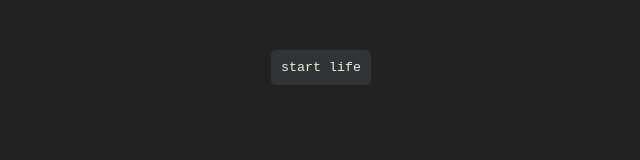
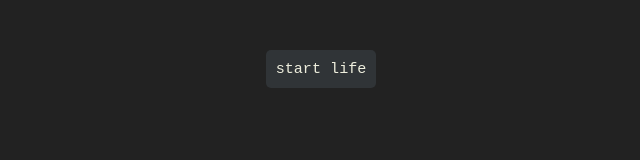
Before and after one commit to kajetanjasztal/matrix-tracer, a plain HTML site: page index.html in a window 1280 px wide. Shown: the full height of the page, 319-959 px from the left. Drawn offline with Linux system fonts and the light colour scheme.

Commit message:
style it better

```diff
--- a/index.html
+++ b/index.html
@@ -1,4 +1,4 @@
-<body>
+<meta name="viewport" content= "width=device-width, initial-scale=1.0">
 <script type="module">
   import startLife from "./js/svgLife.js";
   let stopLife = null;
@@ -11,21 +11,9 @@
 <button id="start">start life</button>
 <div id="svg"></div>
 <style>
-body {background: #222}
-#svg, #start {
-  display: block;
-  background: #303437;
-  max-width: 80vw;
-  color: #eed;
-  width: max-content;
-  padding: 0;
-  margin: 50px auto 0;
-  font-family: monospace;
-  overflow: hidden;
-  border-radius: 5px;
-  border: none;
-}
-#start {padding: 10px};
-div * {width: 100%}
+body {background:#222}
+#svg, #start {background:#303437;width:max-content;margin:50px auto 0;border-radius: 5px}
+#svg {overflow:hidden;padding:0}
+#start {padding:10px;font-size:4mm;font-family: monospace;color:#eed;border:none;display:block}
+svg {width:600px;max-width:80vw}
 </style>
-</body>
--- a/js/svgLife.js
+++ b/js/svgLife.js
@@ -7,7 +7,7 @@ const startLife = (id, fps) => {
         rule: "3/23",
         density: 0.2,
     });
-    const svgContent = () => `<svg viewBox="0 0 ${width} ${height}" width="${600}" height="${400}">` +
+    const svgContent = () => `<svg viewBox="0 0 ${width} ${height}">` +
         `<path\nstyle="fill:#5eb;fill-rule:evenodd" ` +
         `d="${matrixTracer(width, height, sensor, true)}"/></svg>`;
     const container = document.getElementById(id);
```
